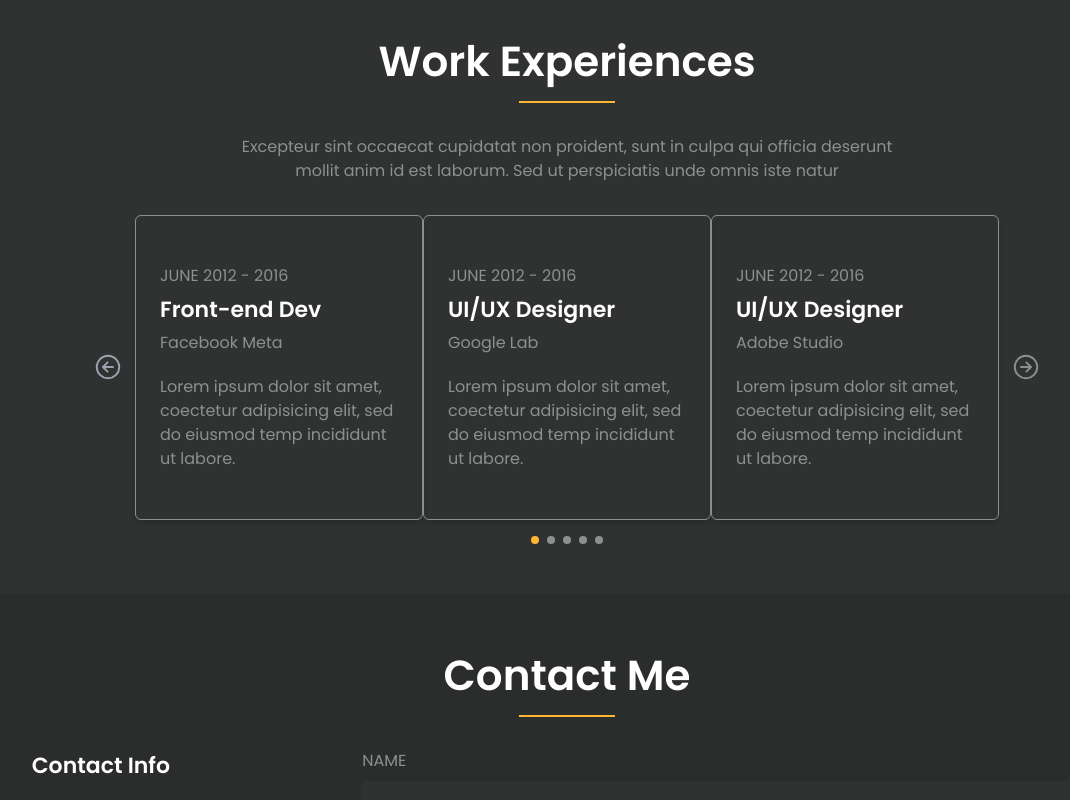
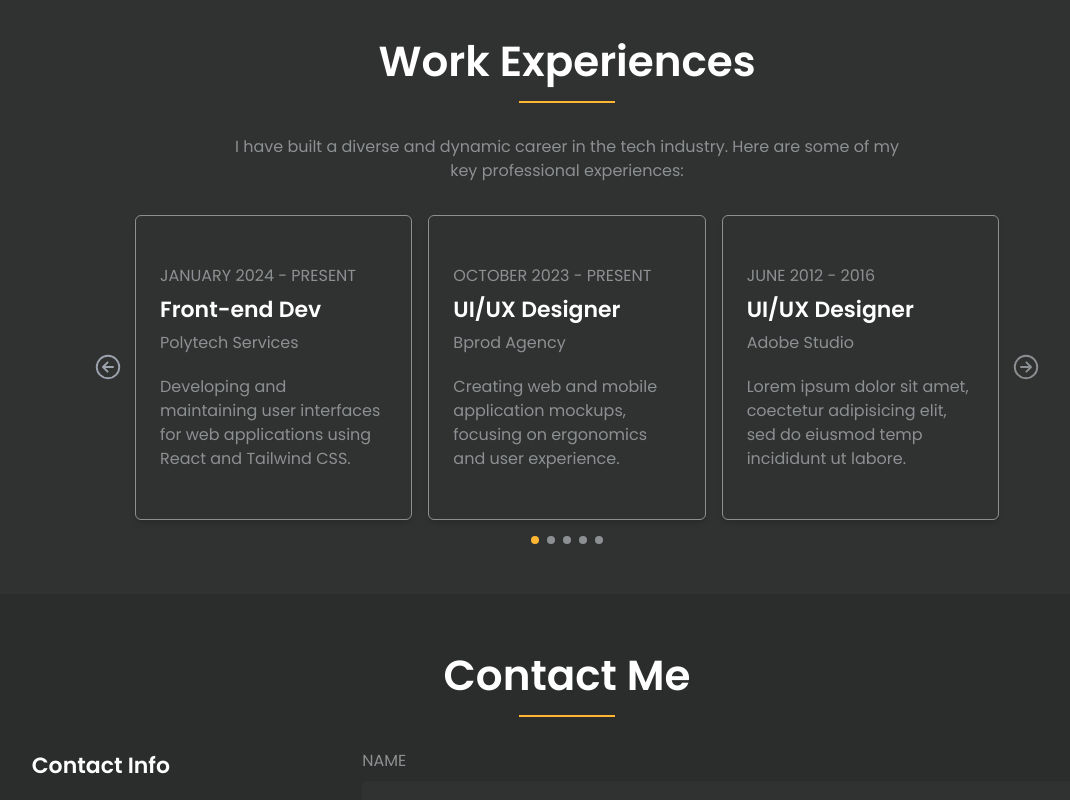
Before and after one commit to JethroMuluba/jethrocode_portfolio, a React (Vite) app: page / in a window 1280 px wide. Shown: the part 1480-2280 px from the top of the page, without its empty margins (73-1143 px from the left). Built offline with nearby package versions, Linux system fonts and the light colour scheme.

Commit message:
Fix : Change Text for Work Experiences and Footer

```diff
--- a/src/components/ExperiencesCarousel.jsx
+++ b/src/components/ExperiencesCarousel.jsx
@@ -28,7 +28,7 @@
                         <IoArrowBackCircleOutline size={30} />
                     </button>
 
-                    <div className="flex justify-center gap-4 w-full md:flex-row md:gap-0 md:text-left ">
+                    <div className="flex justify-center gap-4 w-full md:flex-row md:gap- md:text-left ">
 
                         {experienceData.map((experience, index) => (
                         <div
@@ -59,6 +59,7 @@
 
                         </div>
                         ))}
+
                     </div>
 
                     <button className="text-[#8D9092] active:text-[#FEB633] ml-3" onClick={handleNextClick}>
--- a/src/data/data.json
+++ b/src/data/data.json
@@ -111,25 +111,25 @@
 
 "workExperiences" : [
     {
-        "underTitle" :"Excepteur sint occaecat cupidatat non proident, sunt in culpa qui officia deserunt mollit anim id est laborum. Sed ut perspiciatis unde omnis iste natur"
+        "underTitle" :"I have built a diverse and dynamic career in the tech industry. Here are some of my key professional experiences:"
     },
 
     {
         "experiences" : [
             {
                 "id" : 0,
-                "workDate" : "JUNE 2012 - 2016",
+                "workDate" : "JANUARY 2024 - PRESENT",
                 "poste" : "Front-end Dev",
-                "entreprise" : "Facebook Meta",
-                "description" : "Lorem ipsum dolor sit amet, coectetur adipisicing elit, sed do eiusmod temp incididunt ut labore."
+                "entreprise" : "Polytech Services",
+                "description" : "Developing and maintaining user interfaces for web applications using React and Tailwind CSS."
             },
 
             {
                 "id" : 1,
-                "workDate" : "JUNE 2012 - 2016",
+                "workDate" : "OCTOBER 2023 - PRESENT",
                 "poste" : "UI/UX Designer",
-                "entreprise" : "Google Lab",
-                "description" : "Lorem ipsum dolor sit amet, coectetur adipisicing elit, sed do eiusmod temp incididunt ut labore."
+                "entreprise" : "Bprod Agency",
+                "description" : "Creating web and mobile application mockups, focusing on ergonomics and user experience."
             },
 
             {
@@ -198,7 +198,7 @@
 "footer" : [
     {
         "title" : "Jethro Code.",
-        "underTitle":"Excepteur sint occaecat cupidatat non proident, sunt in culpa qui officia deserunt mollit anim id est laborum. Sed ut perspiciatis unde omnis iste natur",
+        "underTitle":"Ready to bring your ideas to life? Let's create something amazing together! Contact me today to get started.",
         "copyright" : "Copyright © 2024 Design by Jethro Code"
     }
 ]
```
